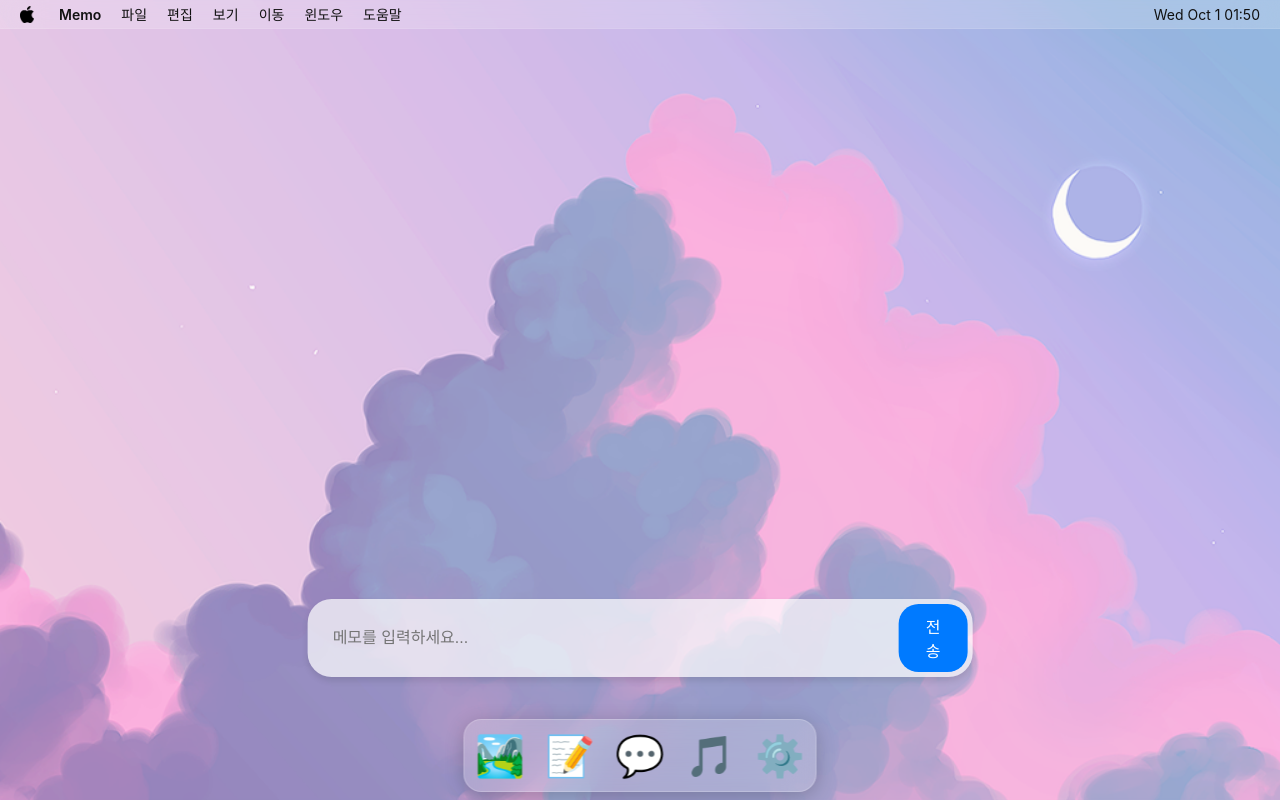
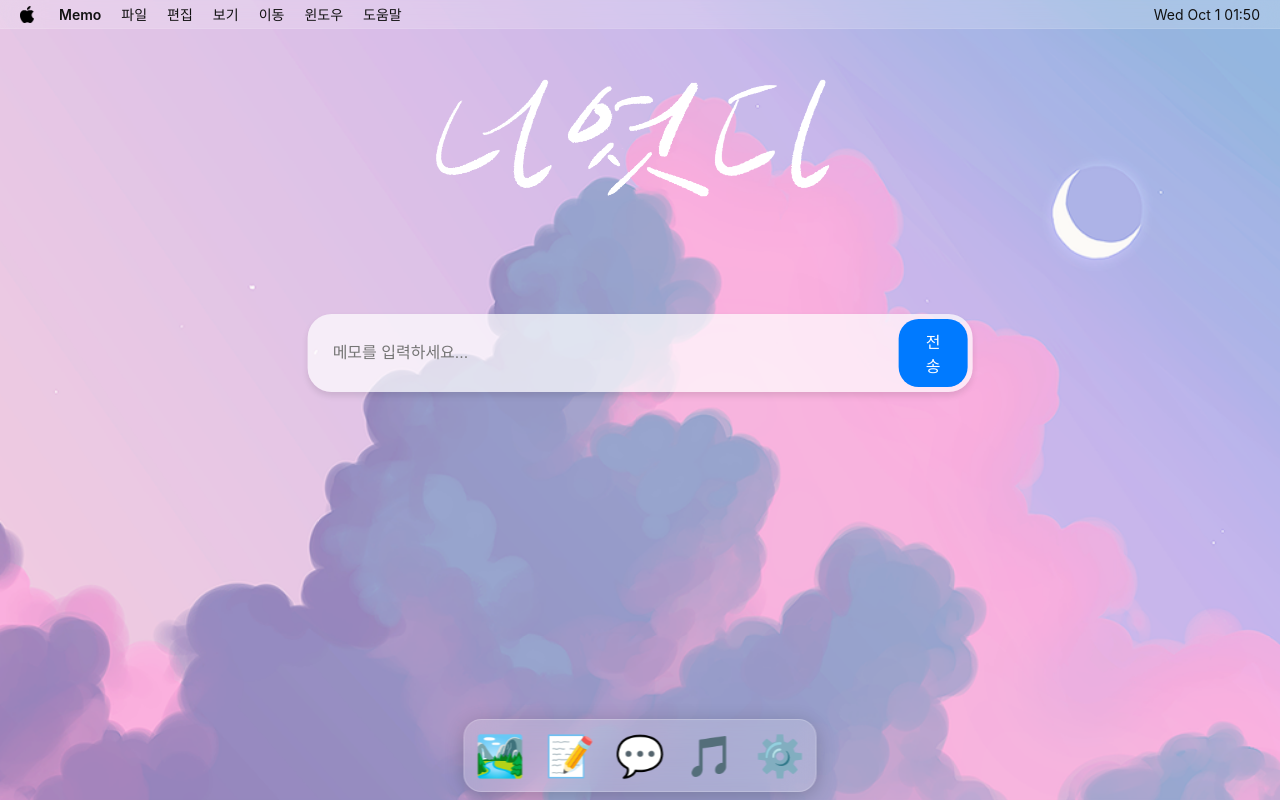
Before and after one commit to 4hqld/han-capstone-website, a website: page public/index.html in a window 1280 px wide. Drawn offline with Linux system fonts and the light colour scheme; no server answers.

Commit message:
new file:   public/images/sde.png 	modified:   public/index.html 	modified:   public/style.css

```diff
--- a/public/index.html
+++ b/public/index.html
@@ -25,6 +25,7 @@
 
     <div id="notes-container"></div>
     <div class="input-container">
+        <img src="./images/sde.png" alt="너였다" class="form-logo">
         <form id="memo-form">
             <input type="text" id="memo-input" placeholder="메모를 입력하세요..." required autocomplete="off">
             <button type="submit">전송</button>
--- a/public/style.css
+++ b/public/style.css
@@ -38,7 +38,7 @@ body, html {
     top: 28px;
     left: 120px;
     right: 120px;
-    bottom: 30vh;
+    bottom: 10vh;
     display: grid;
     grid-template-columns: repeat(4, 1fr);
     grid-auto-rows: minmax(180px, auto);
@@ -102,9 +102,9 @@ body, html {
 /* ======================================== */
 .input-container {
     position: absolute;
-    top: 70%;
+    top: 27%;
     left: 50%;
-    transform: translate(-50%, 50%);
+    transform: translate(-50%, -50%);
     text-align: center;
 }
 
@@ -121,7 +121,7 @@ body, html {
     border: none;
     outline: none;
     background-color: transparent;
-    padding: 10px 20px;
+    padding: 5px 20px;
     font-size: 16px;
     width: 550px;
 }
@@ -324,3 +324,15 @@ body, html {
 .note-disappear {
   animation: disappear 0.3s ease-out forwards;
 }
+
+/* ======================================== */
+/* ===== 8. 입력 폼 위 이미지 (추가) ===== */
+/* ======================================== */
+
+.form-logo {
+    top: 10%;
+    width: 500px; /* 이미지 너비 */
+    height: 270px; /* 이미지 높이 */
+    /*margin-bottom: 1px; /* 이미지와 입력 폼 사이의 간격 */
+    clip-path: inset(0 0 100px 0);
+}
```
Also changed, not shown: public/images/sde.png (added).
